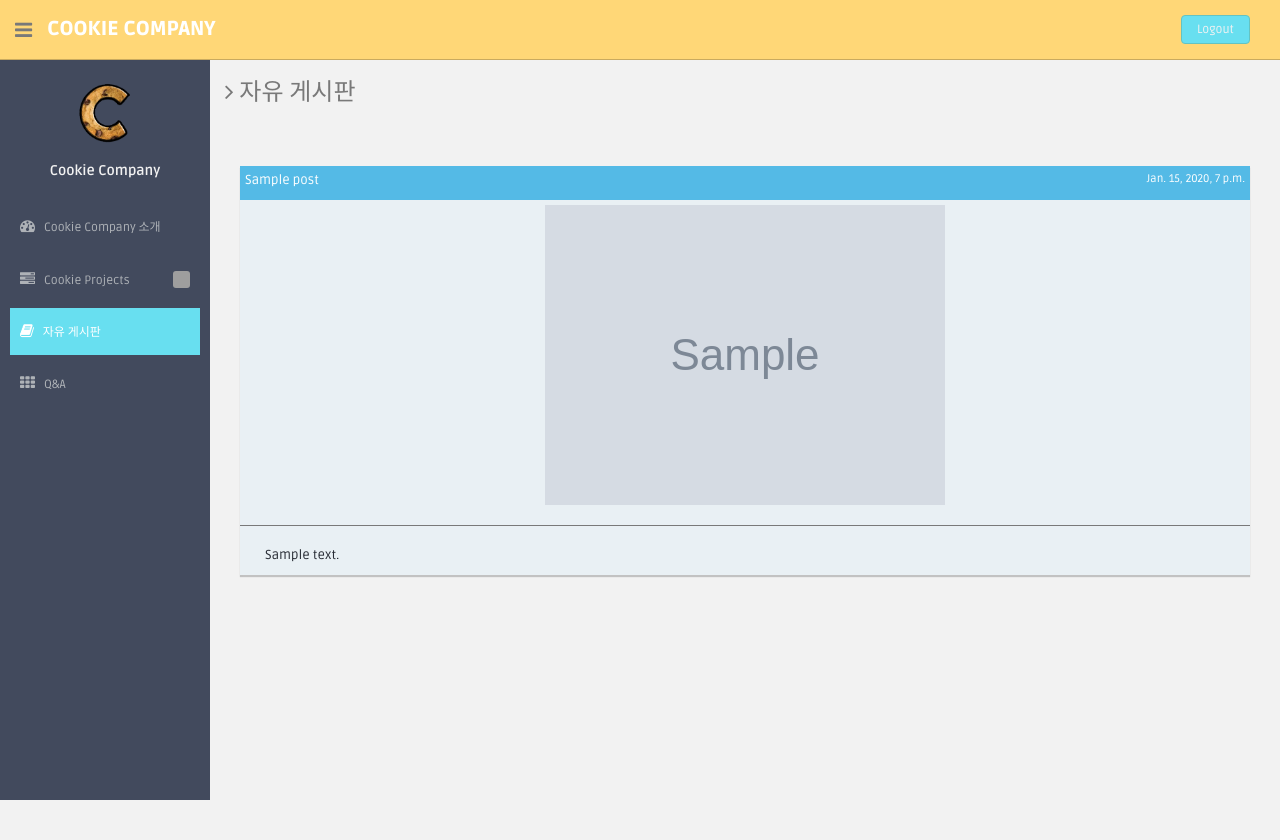
After one commit to suebinmon/CookieSite, a Django app: page /board/1/ in a window 1280 px wide. The commit adds this page. Shown: the top 840 px of the page. Run offline with Django 3.2, Linux system fonts and the light colour scheme; tables that the repository leaves empty hold one stand-in row (values such as "Sample post"); grey boxes marked "Sample" are stand-in pictures; some libraries are stand-ins or nearby versions; grey boxes are pictures that could not be loaded.

Commit message:
post_detail 추가 및 디자인 적용

```diff
--- a/board/static/css/style.css
+++ b/board/static/css/style.css
@@ -985,14 +985,16 @@ PANELS CONFIGURATIONS
 /*Panel Size*/
 
 .pn {
-	height: 250px;
+/*    width: 1250px;
+	height: 850px;*/
+/*    height: 250px;*/
 	box-shadow: 0 2px 1px rgba(0, 0, 0, 0.2);
 }
 
-.pn:hover {
+/*.pn:hover {
 	box-shadow: 2px 3px 2px rgba(0, 0, 0, 0.3);
 
-}
+}*/
 
 /*Grey Panel*/
 
--- a/board/templates/board/layout.html
+++ b/board/templates/board/layout.html
@@ -23,6 +23,7 @@
 	    <link href="{% static 'css/style-responsive.css' %}" rel="stylesheet">
 
 	    <script src="{% static 'js/chart-master/Chart.js' %}"></script>
+	    {% block extra_head %}{% endblock %}
 	</head>
 	<body>
 		<section id="container">
@@ -66,7 +67,7 @@
 	                      </ul>
 	                  </li>
 	                  <li class="sub-menu">
-	                      <a class="active" href="javascript:;" >
+	                      <a class="active" href="/board" >
 	                          <i class="fa fa-book"></i>
 	                          <span>자유 게시판</span>
 	                      </a>
--- /dev/null
+++ b/board/templates/board/post_detail.html
@@ -0,0 +1,36 @@
+{% extends "board/layout.html" %}
+{% block extra_head %}
+<style>
+	.post_photo {
+		max-width: 80%;
+	}
+</style>
+{% endblock %}
+{% block content %}
+	<!-- WEATHER-2 PANEL -->
+	<div class="col-md-12 mt">
+		<div class="weather-2 pn">
+			<div class="weather-2-header">
+				<div class="row">
+					<div class="col-sm-6 col-xs-6">
+						<p>{{ post.title }}</p>
+					</div>
+					<div class="col-sm-6 col-xs-6 goright">
+						<p class="small">{{ post.created_at }}</p>
+					</div>
+				</div>
+			</div><!-- /weather-2 header -->
+			<div class="row centered">
+				{% if post.photo %}
+ 					<img src="{{ post.photo.url }}" class="post_photo" />
+ 				{% endif %}
+			</div>
+			<hr/>
+			<div class="row data">
+				<div class="col-sm-6 col-xs-6 goleft">
+					{{ post.content|linebreaks }}
+				</div>
+			</div>
+		</div>
+	</div><!--/col-md-4 -->
+ {% endblock %}
--- a/board/urls.py
+++ b/board/urls.py
@@ -3,4 +3,5 @@ from . import views
 
 urlpatterns = [
 	url(r'^$', views.index, name='index'),
+	url(r'^(?P<pk>\d+)/$', views.post_detail, name='post_detail'),
 ]
--- a/board/views.py
+++ b/board/views.py
@@ -1,4 +1,4 @@
-from django.shortcuts import render
+from django.shortcuts import get_object_or_404, render
 from .models import Post
 # Create your views here.
 def index(request):
@@ -6,3 +6,9 @@ def index(request):
 	return render(request, 'board/post_list.html', {
 		'post_list': post_list,
 		})
+
+def post_detail(request, pk):
+	post = get_object_or_404(Post, pk=pk)
+	return render(request, 'board/post_detail.html', {
+		'post': post,
+		})
```
Also changed, not shown: board/templates/board/post_list.html (+30 -9 lines).
